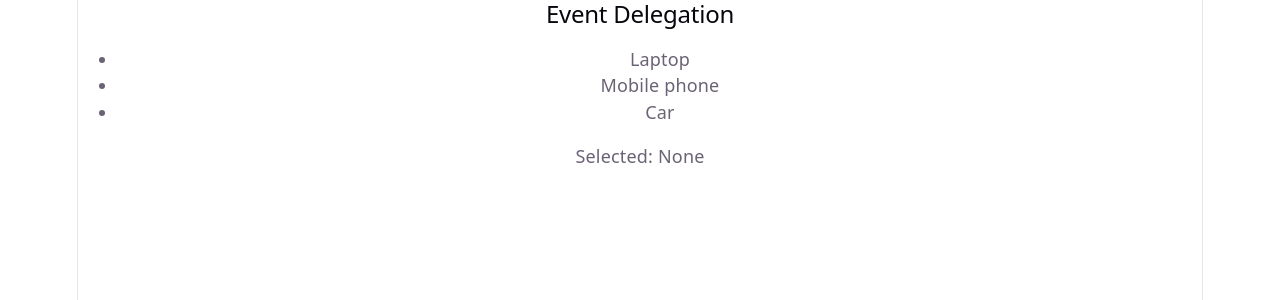
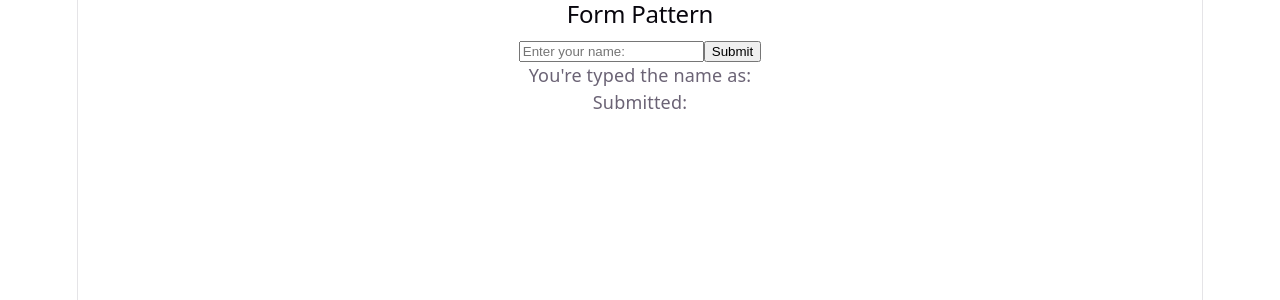
Before and after one commit to kavyashreev-official/MERN_Stu_FebMay26Mys, a React (Vite) app in the folder W10/D3/my-event-app/: page / in a window 1280 px wide. Shown: the top 300 px of the page. Built offline with nearby package versions, Linux system fonts and the light colour scheme.

Commit message:
Controlled component

```diff
--- a/W10/D3/my-event-app/src/App.jsx
+++ b/W10/D3/my-event-app/src/App.jsx
@@ -4,6 +4,9 @@
 import {PassingArguments} from "./components/P3"
 import {UseCallbackEvents} from "./components/P5"
 import {EventDelegation} from "./components/P6"
+import {FormsPattern} from "./components/P7"
+// import {EventDelegation} from "./components/P6"
+// import {EventDelegation} from "./components/P6"
 
 function App() {
   return (
@@ -12,7 +15,8 @@
       {/* <EventObject /> */}
       {/* <PassingArguments /> */}
       {/* <UseCallbackEvents /> */}
-      <EventDelegation />
+      {/* <EventDelegation /> */}
+      <FormsPattern />
     </>
   )
 }
--- /dev/null
+++ b/W10/D3/my-event-app/src/components/P7.jsx
@@ -0,0 +1,33 @@
+// Common form patterns
+// Controlled component
+// A form input whose values is controlled by the React state
+
+import { useState } from "react";
+
+export function FormsPattern(){
+    const [name,setName] = useState('');
+    const [submittedName,setSubmittedName] = useState('');
+
+    // input handler
+    const handleChange=(event)=>{
+        setName(event.target.value);
+    };
+    // form submit handler
+    const handleSubmit=(event)=>{
+        event.preventDefault();
+        setSubmittedName(name);
+    };
+    return(
+        <section>
+            <h2>Form Pattern</h2>
+            <form onSubmit={handleSubmit}>
+                <input type="text" value={name}
+                  onChange={handleChange}
+                  placeholder="Enter your name: "/>
+                <button type="submit">Submit</button>
+            </form>
+            <p>You're typed the name as: {name}</p>
+            <p>Submitted: {submittedName}</p>
+        </section>
+    );
+}
```
